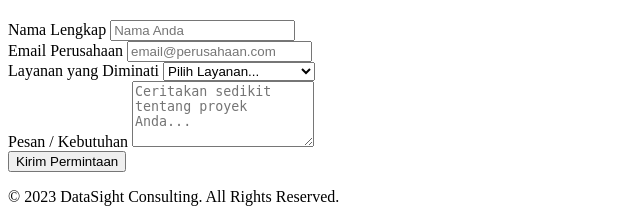
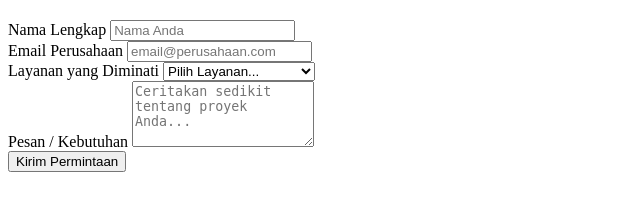
Before and after one commit to nansatna/apps-profil-cifo, a PHP site: page /pages/depan/layanan/data.php in a window 1280 px wide. Shown: the part 834-1056 px from the top of the page, without its empty margins (0-640 px from the left). After the commit the page ends 1006 px from the top, so only its background shows below. Run offline with PHP 8.4, Linux system fonts and the light colour scheme.

Commit message:
pengahapusan footer

```diff
--- a/pages/depan/layanan/data.php
+++ b/pages/depan/layanan/data.php
@@ -127,6 +127,6 @@
                 <a href="#" class="text-light me-3"><i class="fab fa-twitter fa-lg"></i></a>
                 <a href="#" class="text-light"><i class="fab fa-instagram fa-lg"></i></a>
             </div>
-            <p class="mb-0">&copy; 2023 DataSight Consulting. All Rights Reserved.</p>
+
         </div>
     </footer>
```
